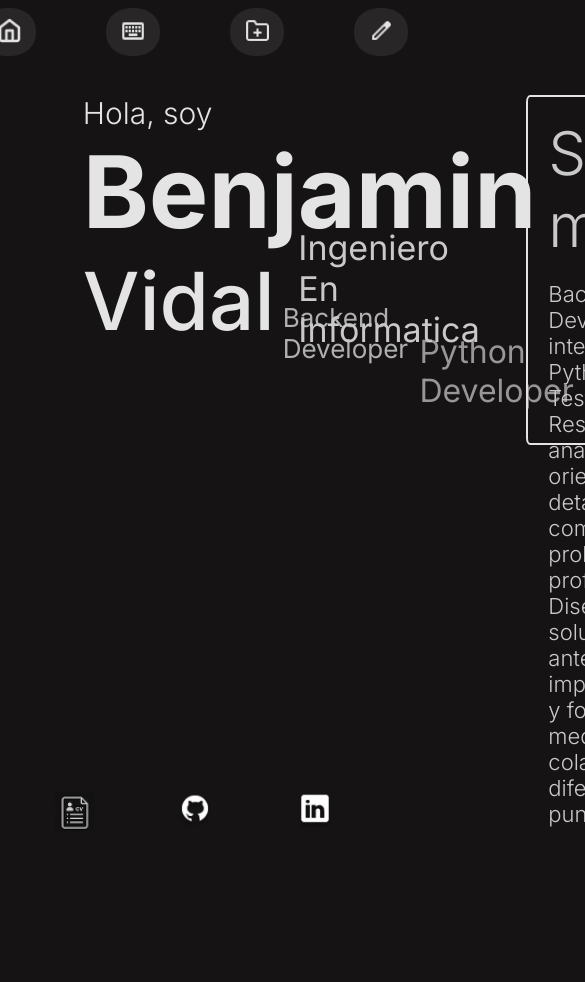
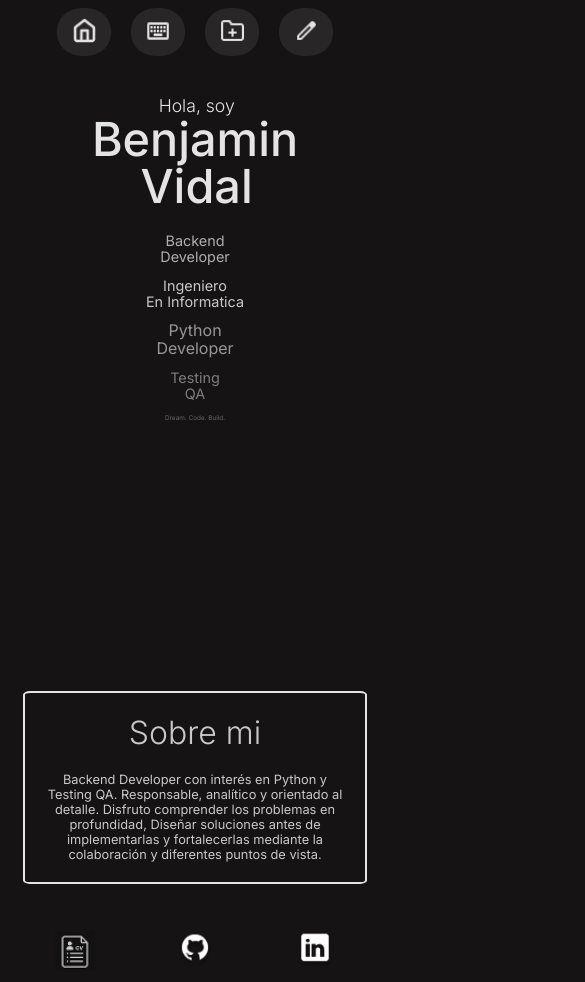
Before and after one commit to benjavidala/portafolio1, a plain HTML site: page index.html in a window 390 px wide. Shown: the top 982 px of the page, 585 px wide, since content can reach past the window. Before the commit the page ends 844 px from the top, so only its background shows below. Drawn offline with Linux system fonts and the light colour scheme.

Commit message:
Deskop home done ,¡redesign responsive home!

```diff
--- a/css/style.css
+++ b/css/style.css
@@ -90,33 +90,38 @@ body{
     color: #e4e4e4;
     display: flex;
     padding: 10%;
+    flex-wrap: wrap;
+    gap: 4rem;
+    padding:8% 8%;
+    align-items: stretch;
 
 
 
 }
 /*  HERO left posicionamiento*/
 .hero-left {
-    display: flex;
-    margin-left: 14%;
+    position:relative;
+    flex: 1 1 500px;
+    min-height: 420px;
+    left:15%
 
 
 }
 .hero-block{
-    display:flex;
-    flex-direction:column;
-    position: absolute;
+    position: relative;
+    z-index: 2;
 }
 
 .hero-hi{
-    font-size: 30px;
+    font-size: clamp(1.1rem,2vw,1.875rem);
     font-weight: 200;
-
-
+    margin-left: 1%;
 
 }
 .hero-name {
     display: flex;
     flex-direction: column;
+    line-height: 1;
 
 
 
@@ -124,70 +129,71 @@ body{
 }
 .hero-name-first{
 
-    font-size: 100px;
-    font-weight: 700;
+    font-size: clamp(2.5rem, 8vw, 6.25rem);
+    font-weight: 500;
 
 
 
 }
 .hero-name-last{
-    font-size: 80px;
+    font-size: clamp(2rem,6vw,5rem);
     font-weight: 500;
+    margin-left: 0.9%;
+
 
 }
 
 .hero-roles{
-    display: flex;
+    position: absolute;
+    inset: 0;
     list-style: none;
-    font-weight: 400;
-    margin-top: 33%;
-    margin-left: 50%;
-    width: 400px;
-    height: 200px;
+    z-index:1;
 
+}
+.hero-role{
+    position: absolute;
+    list-style: none;
+    z-index: 1;
+    display:flex;
+    flex-direction: column;
+    line-height: 1.1;
 }
 
 .hero-role--engineer{
     color: #CAC9C9;
-    font-size: 34px;
+    font-size: clamp(0.9rem, 2.2vw, 1.9rem);
     font-weight: 400;
-    display: flex;
-    position: absolute;
-    flex-direction: column;
-
-    margin-left: 4%;
-    margin-bottom: 10%;
-
+    top: 29%;
+    left: 33.7%;
 }
 .hero-role--backend{
     color: #B0B0B0;
-    font-size: 26px;
+    font-size: clamp(0.9rem,2vw,1.75rem);
     font-weight: 400;
-    display: flex;
-    flex-direction: column;
-    margin-top: 20%;
-
+    top: 44%;
+    left: 25%;
 }
 .hero-role--python{
     color: #989696;
-    font-size: 32px;
+    font-size: clamp(1rem, 2.6vw, 2rem);
     font-weight: 400;
-    display: flex;
-    flex-direction: column;
-    height: 100px;
-    margin-top: 28%;
-    margin-left: 3%;
+    top: 53%;
+    left: 43%;
 }
 .hero-role--qa{
     color: #7F7E7E;
-    font-size: 28px;
-    font-weight: 400;
-    display: flex;
-    flex-direction: column;
-    margin-top: 19%;
-    margin-left: 5%;
+    font-size: clamp(0.9rem, 2vw, 1.75rem);
+    top: 45%;
+    left: 58%;
 
 }
+.hero-role--eslogan {
+    color:#686767;
+    font-size: clamp(0.4rem,1vw,0.8rem);
+    top: 47%;
+    left: 41.5%;
+}
+
 
 
 
@@ -199,22 +205,24 @@ body{
     flex-direction: column;
     border: 2px solid;
     border-radius: 2%;
-    height: 350px;
-    width: 600px;
+    width: 46%;
+    height: 1%;
     padding: 20px;
-    margin-left: 14%;
+    margin-top: 0.8%;
+
+
+
 }
 
 .about-title {
-    font-size: 60px;
+    font-size: clamp(2rem,6vw,3.8rem);
     font-weight: 100;
     color: #CAC9C9;
 }
 
 .about-text {
     padding-top: 20px;
-    font-size: 22px;
-    font-weight: 100;
+    font-size: clamp(0.8rem,1.6vw,1.4rem);
     color: #CAC9C9;
 }
 
@@ -222,16 +230,11 @@ body{
 
 
 .footer {
-    display: flex;
-    flex-direction: column;
-    background-color: #151313;
-    position:fixed;
-    bottom: 0;
-    left: 0;
-    padding: 2%;
-    width: 100%;
-
-
+  display: flex;
+  flex-direction: column;
+  background-color: #151313;
+  padding: 2%;
+  width: 100%;
 }
 
 .footer-icon {
@@ -255,3 +258,71 @@ body{
 /* ANIMATIONS */
 
 /* MEDIA QUERIES */
+/* Tablet y móvil grande */
+@media (max-width: 768px) {
+    .hero {
+        flex-direction: column;
+        padding: 10% 6%;
+    }
+
+    .hero-left {
+        left: 0;              /* anulamos el desplazamiento manual de desktop */
+        width: 100%;
+        min-height: 340px;
+    }
+
+    .hero-right {
+        width: 100%;
+        margin-top: 2rem;
+    }
+
+    .nav-list {
+        gap: clamp(20px, 5vw, 70px);
+    }
+}
+
+/* Móvil chico: el overlap ya no es legible, lo desactivamos */
+@media (max-width: 768px) {
+    .hero {
+        flex-direction: column;
+        align-items: center;
+        text-align: center;
+        padding: 10% 6%;
+    }
+
+    .hero-left {
+        left: 0;
+        width: 100%;
+        min-height: auto;   /* ya no forzamos altura, el contenido la define */
+    }
+
+    /* Los roles vuelven al flujo normal, sin overlap */
+    .hero-roles {
+        position: static;
+        inset: auto;
+        display: flex;
+        flex-direction: column;
+        align-items: center;
+        gap: 0.8rem;
+        margin-top: 1.5rem;
+    }
+
+    .hero-role {
+        position: static;
+        align-items: center;
+    }
+
+    .hero-right {
+        width: 100%;
+        margin-top: 2rem;
+    }
+
+    .nav-list {
+        gap: clamp(20px, 5vw, 70px);
+    }
+
+    .hero-name-first,
+    .hero-name-last {
+        font-size: clamp(2.2rem, 12vw, 3.5rem);
+    }
+}
--- a/index.html
+++ b/index.html
@@ -92,6 +92,9 @@
                                 <span>Testing</span>
                                 <span>QA</span>
                             </li>
+                            <li>
+                                <span class="hero-role hero-role--eslogan">Dream. Code. Build.</span>
+                            </li>
                         </ul>
 
                 </div>
```
